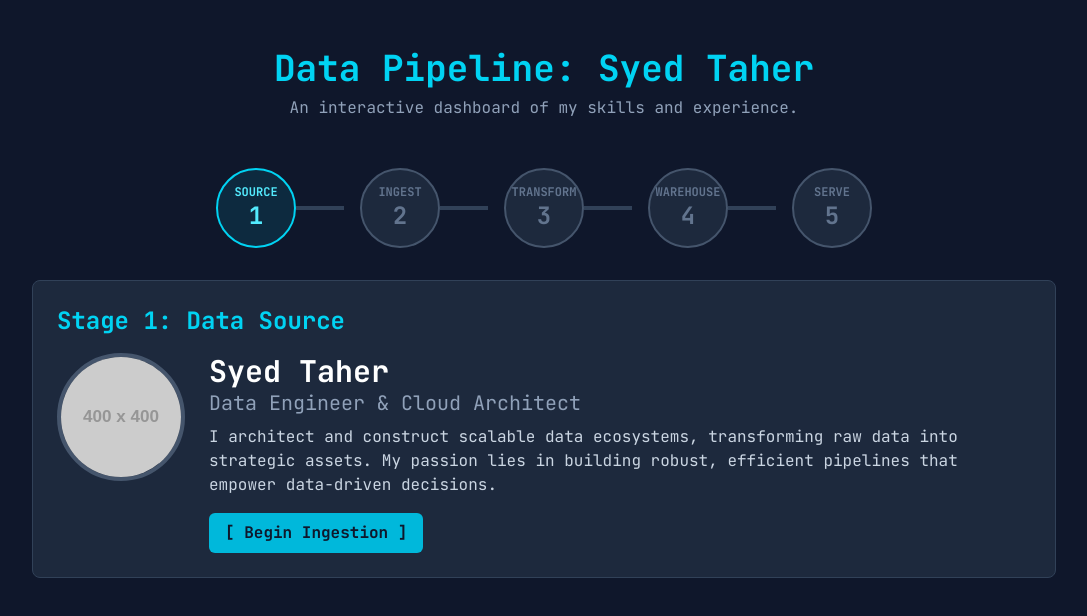
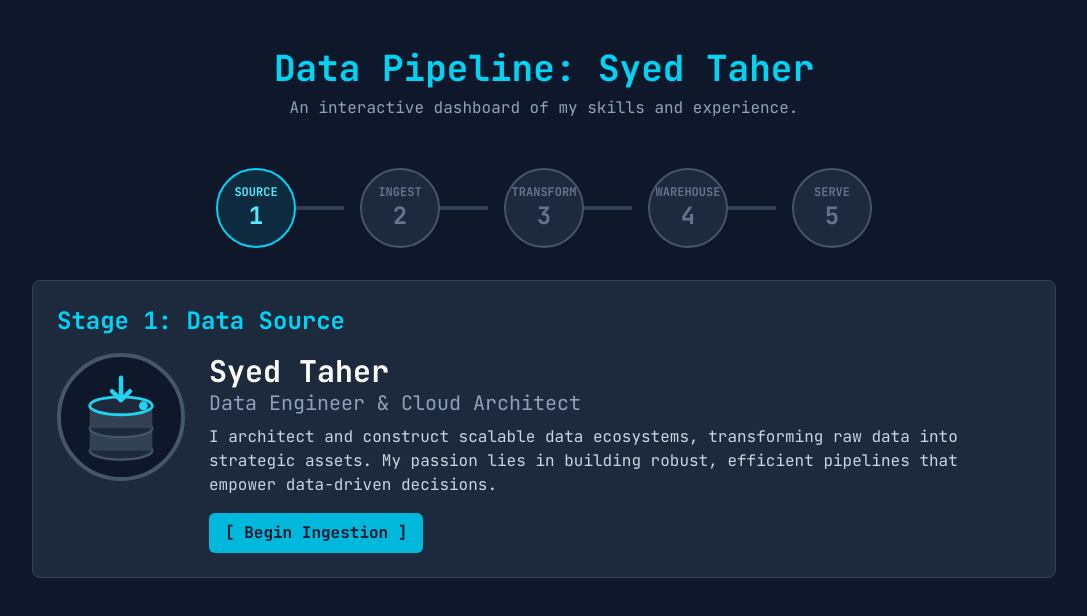
Before and after one commit to my-general/de_portfolio, a Next.js app: page / in a window 1280 px wide. Shown: the top 616 px of the page, without its empty margins (96-1183 px from the left). Built offline with nearby package versions, Linux system fonts and the light colour scheme.

Commit message:
Update DataSource.js

```diff
--- a/src/app/components/DataSource.js
+++ b/src/app/components/DataSource.js
@@ -1,20 +1,42 @@
 "use client";
 import StageCard from './StageCard';
+
+// This is the simplified, classic "pile of disks" icon.
+const DataSourceIcon = () => (
+  <svg width="100%" height="100%" viewBox="0 0 100 100" xmlns="http://www.w3.org/2000/svg">
+    {/* The stack of disks, drawn from bottom to top for correct layering */}
+    {/* Bottom disk */}
+    <ellipse cx="50" cy="80" rx="28" ry="8" fill="#1e293b" stroke="#475569" strokeWidth="2" />
+    <rect x="22" y="60" width="56" height="20" fill="#334155" />
+
+    {/* Middle disk */}
+    <ellipse cx="50" cy="60" rx="28" ry="8" fill="#1e293b" stroke="#475569" strokeWidth="2" />
+    <rect x="22" y="40" width="56" height="20" fill="#334155" />
+
+    {/* Top disk with the cyan highlight */}
+    <ellipse cx="50" cy="40" rx="28" ry="8" fill="#1e293b" stroke="#22d3ee" strokeWidth="2.5" />
+
+    {/* Live status light on the top disk */}
+    <circle cx="70" cy="40" r="4" fill="#22d3ee">
+        <animate attributeName="opacity" values="1;0.4;1" dur="2s" repeatCount="indefinite" />
+    </circle>
+
+    {/* Data inflow arrow */}
+    <path d="M50 15 L50 35 M42 27 L50 35 L58 27" stroke="#22d3ee" strokeWidth="4" fill="none" strokeLinecap="round" strokeLinejoin="round" />
+  </svg>
+);
+
 
 export default function DataSource({ data, onNext }) {
   return (
     <StageCard title="Stage 1: Data Source">
-      {/* --- RESPONSIVE ADJUSTMENTS APPLIED --- */}
-      {/* Flex direction changes from column on mobile to row on small screens and up */}
       <div className="flex flex-col sm:flex-row items-center sm:items-start gap-6 text-center sm:text-left">
-        {/* Responsive image size */}
-        <img
-          src={data.headshot}
-          alt={`Headshot of ${data.name}`}
-          className="w-24 h-24 sm:w-32 sm:h-32 rounded-full border-4 border-slate-600 flex-shrink-0"
-        />
+
+        <div className="w-24 h-24 sm:w-32 sm:h-32 rounded-full border-4 border-slate-600 flex-shrink-0 p-1 bg-slate-900 flex items-center justify-center">
+          <DataSourceIcon />
+        </div>
+
         <div>
-          {/* Responsive typography */}
           <h3 className="text-2xl sm:text-3xl font-bold text-white">{data.name}</h3>
           <p className="text-lg sm:text-xl text-slate-400 mb-2">{data.title}</p>
           <p className="text-slate-300">{data.summary}</p>
```
